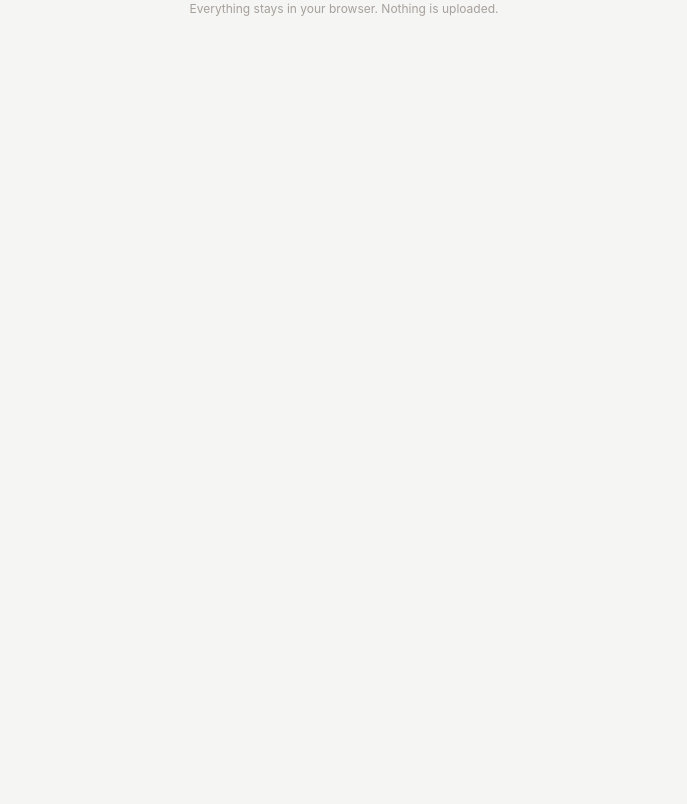
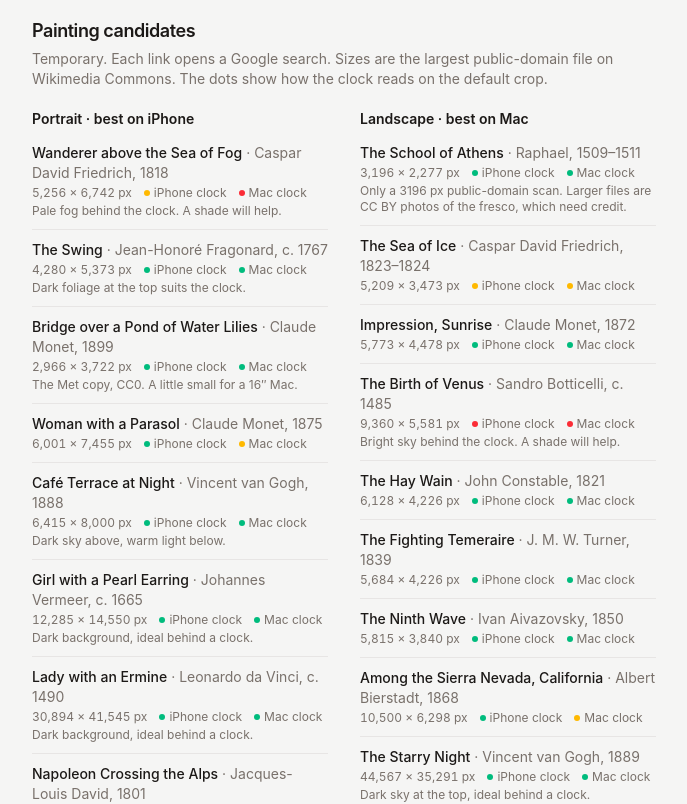
Before and after one commit to flavienbonvin/plumb, a React (Vite) app: page / in a window 1280 px wide. Shown: the part 1080-1884 px from the top of the page, without its empty margins (296-983 px from the left). Before the commit the page ends 1097 px from the top, so only its background shows below. Built offline with nearby package versions, Linux system fonts and the light colour scheme.

Commit message:
chore: temporary list of painting candidates on the start screen
22 candidates (10 portrait, 12 landscape) with Google search links, the largest public-domain
file size found, and the app's clock check for each. To be removed once the samples are chosen.

```diff
--- a/src/components/DropZone.tsx
+++ b/src/components/DropZone.tsx
@@ -2,6 +2,7 @@ import { useRef } from 'react'
 import type { DeviceKind } from '../lib/devices'
 import { SAMPLES, sampleThumb, type Sample } from '../lib/samples'
 import { DeviceSwitch } from './DeviceSwitch'
+import { PaintingCandidates } from './PaintingCandidates'
 
 function Thumb({ sample, onPick }: { sample: Sample; onPick: (s: Sample) => void }) {
   return (
@@ -68,6 +69,7 @@ export function DropZone({ kind, onKind, onFile, onSample, error }: { kind: Devi
           </li>
         ))}
       </ul>
+      <PaintingCandidates />
       <p className="mt-10 text-xs text-stone-400 dark:text-white/35">Everything stays in your browser. Nothing is uploaded.</p>
       <input
         ref={input}
--- /dev/null
+++ b/src/components/PaintingCandidates.tsx
@@ -0,0 +1,40 @@
+import { LANDSCAPE, PORTRAIT, searchUrl, type Candidate } from '../lib/candidates'
+
+const dot = { good: 'bg-emerald-500', fair: 'bg-amber-400', poor: 'bg-red-500' } as const
+
+function Row({ c }: { c: Candidate }) {
+  return (
+    <li className="py-2.5">
+      <a href={searchUrl(c)} target="_blank" rel="noreferrer" className="font-medium underline-offset-2 hover:underline">{c.title}</a>
+      <span className="text-stone-500 dark:text-white/50"> · {c.artist}, {c.year}</span>
+      <div className="mt-0.5 flex flex-wrap items-center gap-x-3 gap-y-0.5 text-xs text-stone-500 dark:text-white/50">
+        <span className="tabular-nums">{c.w.toLocaleString()} × {c.h.toLocaleString()} px</span>
+        <span className="flex items-center gap-1"><span className={`h-1.5 w-1.5 rounded-full ${dot[c.iphone]}`} />iPhone clock</span>
+        <span className="flex items-center gap-1"><span className={`h-1.5 w-1.5 rounded-full ${dot[c.mac]}`} />Mac clock</span>
+      </div>
+      {c.note && <p className="mt-0.5 text-xs text-stone-500 dark:text-white/50">{c.note}</p>}
+    </li>
+  )
+}
+
+/** Temporary: painting candidates to choose the samples from. Remove once the samples are picked. */
+export function PaintingCandidates() {
+  return (
+    <section className="mt-14 w-full text-left" aria-labelledby="candidates-title">
+      <h2 id="candidates-title" className="font-display text-lg font-semibold tracking-tight">Painting candidates</h2>
+      <p className="mt-1 text-sm text-stone-500 dark:text-white/50">
+        Temporary. Each link opens a Google search. Sizes are the largest public-domain file on Wikimedia Commons. The dots show how the clock reads on the default crop.
+      </p>
+      <div className="mt-5 grid gap-8 sm:grid-cols-2">
+        <div>
+          <h3 className="text-sm font-semibold">Portrait · best on iPhone</h3>
+          <ul className="mt-1 divide-y divide-stone-200 text-sm dark:divide-white/10">{PORTRAIT.map((c) => <Row key={c.title} c={c} />)}</ul>
+        </div>
+        <div>
+          <h3 className="text-sm font-semibold">Landscape · best on Mac</h3>
+          <ul className="mt-1 divide-y divide-stone-200 text-sm dark:divide-white/10">{LANDSCAPE.map((c) => <Row key={c.title} c={c} />)}</ul>
+        </div>
+      </div>
+    </section>
+  )
+}
--- /dev/null
+++ b/src/lib/candidates.ts
@@ -0,0 +1,45 @@
+// TEMPORARY: painting candidates for the sample photos. Shown on the start screen so they can be
+// checked and chosen, then this file and its list on the home page get removed.
+// w/h are the largest public-domain file found on Wikimedia Commons. `iphone` and `mac` are the
+// app's clock check on the default crop (iPhone 18 Pro, MacBook Air 15″).
+
+export interface Candidate {
+  title: string
+  artist: string
+  year: string
+  w: number
+  h: number
+  iphone: 'good' | 'fair' | 'poor'
+  mac: 'good' | 'fair' | 'poor'
+  note?: string
+}
+
+export const PORTRAIT: Candidate[] = [
+  { title: 'Wanderer above the Sea of Fog', artist: 'Caspar David Friedrich', year: '1818', w: 5256, h: 6742, iphone: 'fair', mac: 'poor', note: 'Pale fog behind the clock. A shade will help.' },
+  { title: 'The Swing', artist: 'Jean-Honoré Fragonard', year: 'c. 1767', w: 4280, h: 5373, iphone: 'good', mac: 'good', note: 'Dark foliage at the top suits the clock.' },
+  { title: 'Bridge over a Pond of Water Lilies', artist: 'Claude Monet', year: '1899', w: 2966, h: 3722, iphone: 'good', mac: 'good', note: 'The Met copy, CC0. A little small for a 16″ Mac.' },
+  { title: 'Woman with a Parasol', artist: 'Claude Monet', year: '1875', w: 6001, h: 7455, iphone: 'good', mac: 'fair' },
+  { title: 'Café Terrace at Night', artist: 'Vincent van Gogh', year: '1888', w: 6415, h: 8000, iphone: 'good', mac: 'good', note: 'Dark sky above, warm light below.' },
+  { title: 'Girl with a Pearl Earring', artist: 'Johannes Vermeer', year: 'c. 1665', w: 12285, h: 14550, iphone: 'good', mac: 'good', note: 'Dark background, ideal behind a clock.' },
+  { title: 'Lady with an Ermine', artist: 'Leonardo da Vinci', year: 'c. 1490', w: 30894, h: 41545, iphone: 'good', mac: 'good', note: 'Dark background, ideal behind a clock.' },
+  { title: 'Napoleon Crossing the Alps', artist: 'Jacques-Louis David', year: '1801', w: 4897, h: 5850, iphone: 'good', mac: 'good' },
+  { title: 'Chalk Cliffs on Rügen', artist: 'Caspar David Friedrich', year: 'c. 1818', w: 4237, h: 5465, iphone: 'good', mac: 'fair' },
+  { title: 'The Kiss', artist: 'Gustav Klimt', year: '1907–1908', w: 7376, h: 7401, iphone: 'good', mac: 'fair', note: 'Almost square, so it crops on both devices.' },
+]
+
+export const LANDSCAPE: Candidate[] = [
+  { title: 'The School of Athens', artist: 'Raphael', year: '1509–1511', w: 3196, h: 2277, iphone: 'good', mac: 'good', note: 'Only a 3196 px public-domain scan. Larger files are CC BY photos of the fresco, which need credit.' },
+  { title: 'The Sea of Ice', artist: 'Caspar David Friedrich', year: '1823–1824', w: 5209, h: 3473, iphone: 'fair', mac: 'fair' },
+  { title: 'Impression, Sunrise', artist: 'Claude Monet', year: '1872', w: 5773, h: 4478, iphone: 'good', mac: 'good' },
+  { title: 'The Birth of Venus', artist: 'Sandro Botticelli', year: 'c. 1485', w: 9360, h: 5581, iphone: 'poor', mac: 'poor', note: 'Bright sky behind the clock. A shade will help.' },
+  { title: 'The Hay Wain', artist: 'John Constable', year: '1821', w: 6128, h: 4226, iphone: 'good', mac: 'good' },
+  { title: 'The Fighting Temeraire', artist: 'J. M. W. Turner', year: '1839', w: 5684, h: 4226, iphone: 'good', mac: 'good' },
+  { title: 'The Ninth Wave', artist: 'Ivan Aivazovsky', year: '1850', w: 5815, h: 3840, iphone: 'good', mac: 'good' },
+  { title: 'Among the Sierra Nevada, California', artist: 'Albert Bierstadt', year: '1868', w: 10500, h: 6298, iphone: 'good', mac: 'fair' },
+  { title: 'The Starry Night', artist: 'Vincent van Gogh', year: '1889', w: 44567, h: 35291, iphone: 'good', mac: 'good', note: 'Dark sky at the top, ideal behind a clock.' },
+  { title: 'Hunters in the Snow', artist: 'Pieter Bruegel the Elder', year: '1565', w: 6819, h: 4853, iphone: 'good', mac: 'good' },
+  { title: 'Rain, Steam and Speed', artist: 'J. M. W. Turner', year: '1844', w: 14429, h: 10833, iphone: 'fair', mac: 'fair' },
+  { title: 'Ophelia', artist: 'John Everett Millais', year: '1851–1852', w: 7087, h: 4820, iphone: 'good', mac: 'good' },
+]
+
+export const searchUrl = (c: Candidate) => `https://www.google.com/search?q=${encodeURIComponent(`${c.title} ${c.artist} painting`)}`
```
